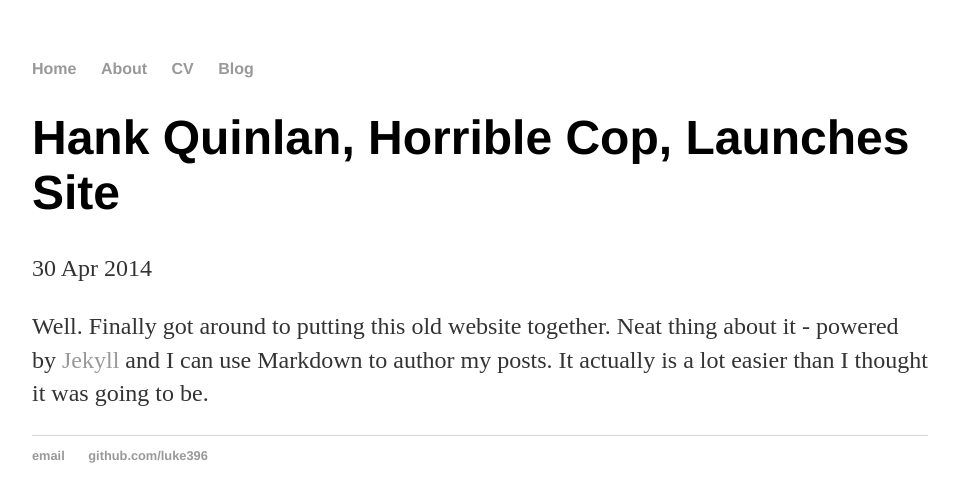
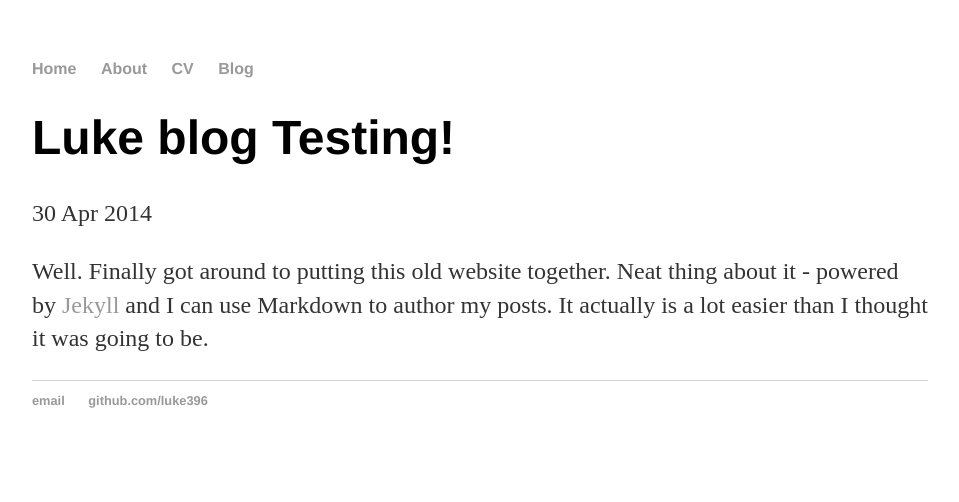
Before and after one commit to luke396/luke396.github.io, a Jekyll site: the page built from _posts/2014-04-30-hank-quinlan-site-launched.md, in a window 1280 px wide. Shown: the top 502 px of the page, without its empty margins (160-1119 px from the left). Built offline with Jekyll 4.4.1, drawn with Linux system fonts in a browser that asks for light colours.

Commit message:
Update 2014-04-30-hank-quinlan-site-launched.md

```diff
--- a/_posts/2014-04-30-hank-quinlan-site-launched.md
+++ b/_posts/2014-04-30-hank-quinlan-site-launched.md
@@ -1,6 +1,6 @@
 ---
 layout: post
-title: "Hank Quinlan, Horrible Cop, Launches Site"
+title: "Luke blog Testing!"
 date: 2014-04-30
 ---
 
```
